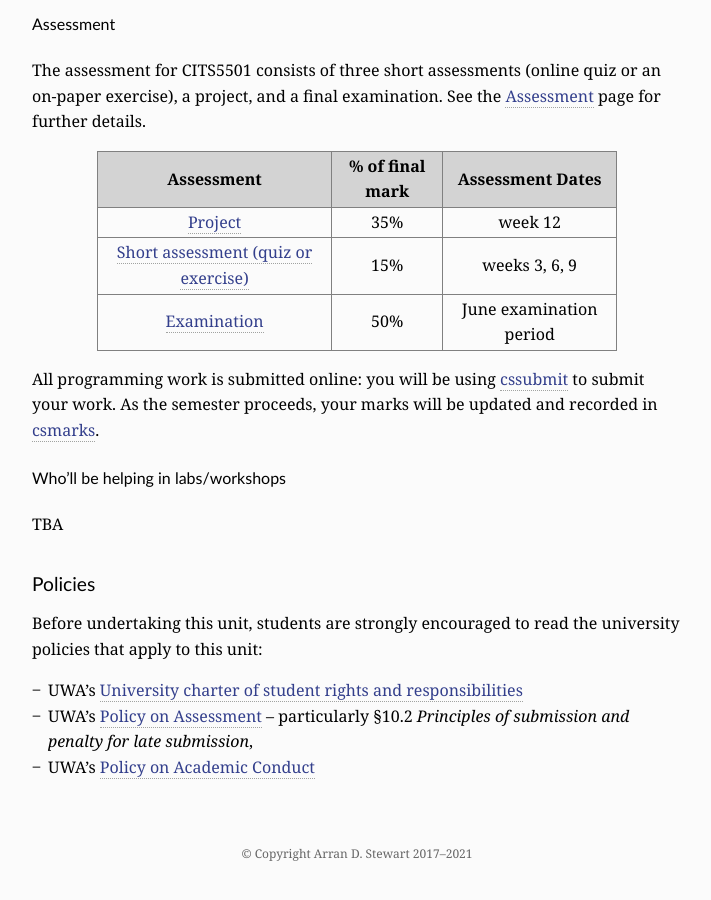
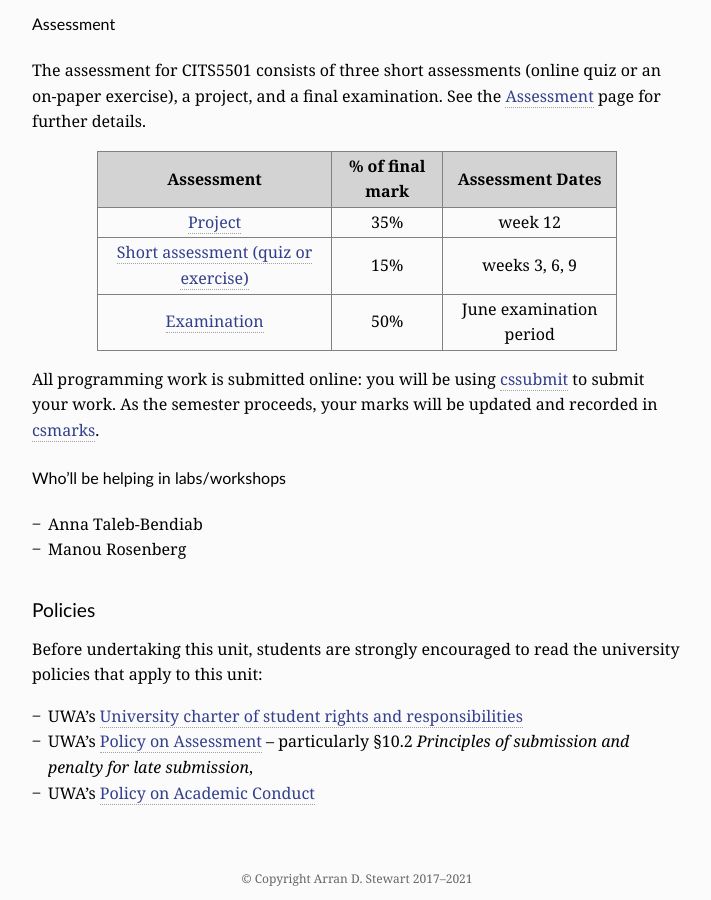
Before and after one commit to cits5501/cits5501.github.io, a Jekyll site: the page built from docs/index.md, in a window 1280 px wide and 900 px high, scrolled down 2750 px. Shown: the whole window, without its empty margins (283-994 px from the left). Built offline with Jekyll 4.4.1, drawn with Linux system fonts in a browser that asks for light colours; some web fonts are replaced; before the commit the page ends 3625 px from its top, so only the background shows below that.

Commit message:
add facilitators

```diff
--- a/docs/index.md
+++ b/docs/index.md
@@ -197,7 +197,8 @@ semester proceeds, your marks will be updated and recorded in
 
 #### Who'll be helping in labs/workshops {#facilitators}
 
-TBA
+- Anna Taleb-Bendiab
+- Manou Rosenberg
 
 ## Policies
 
```
